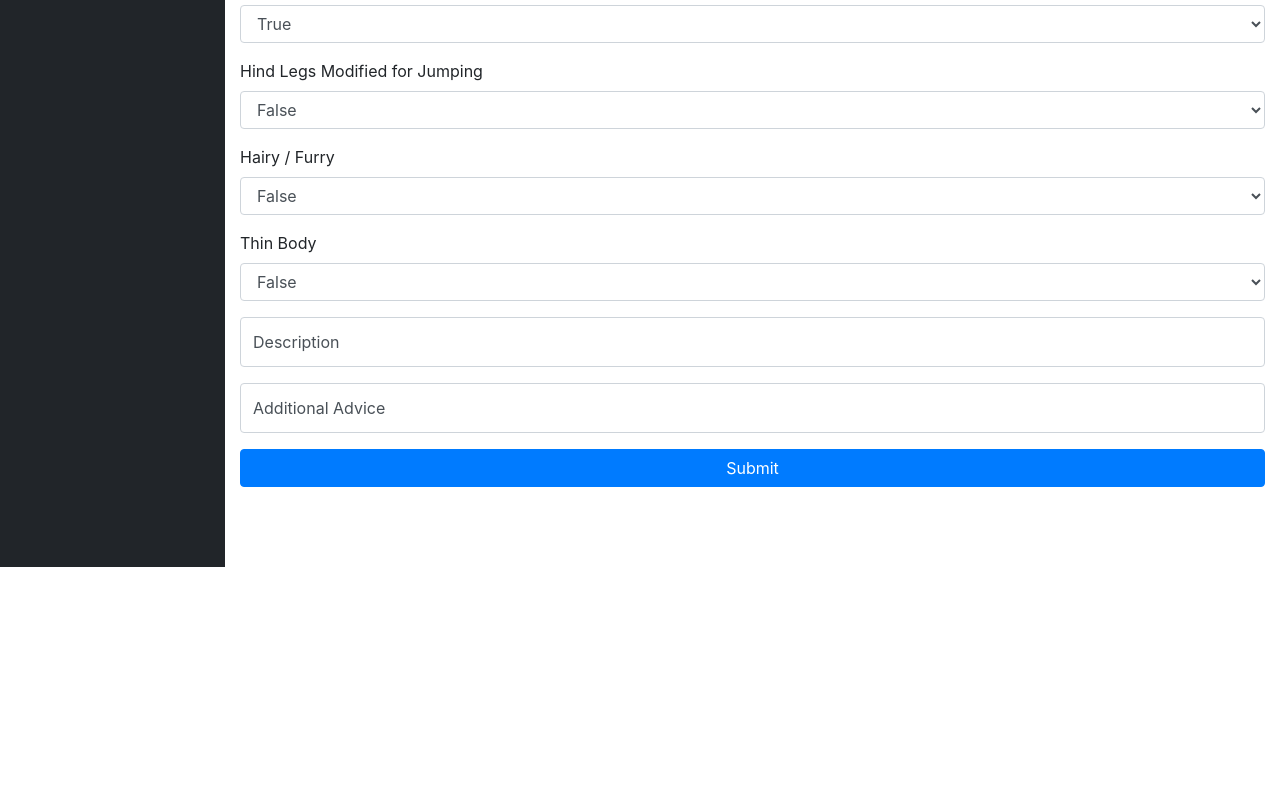
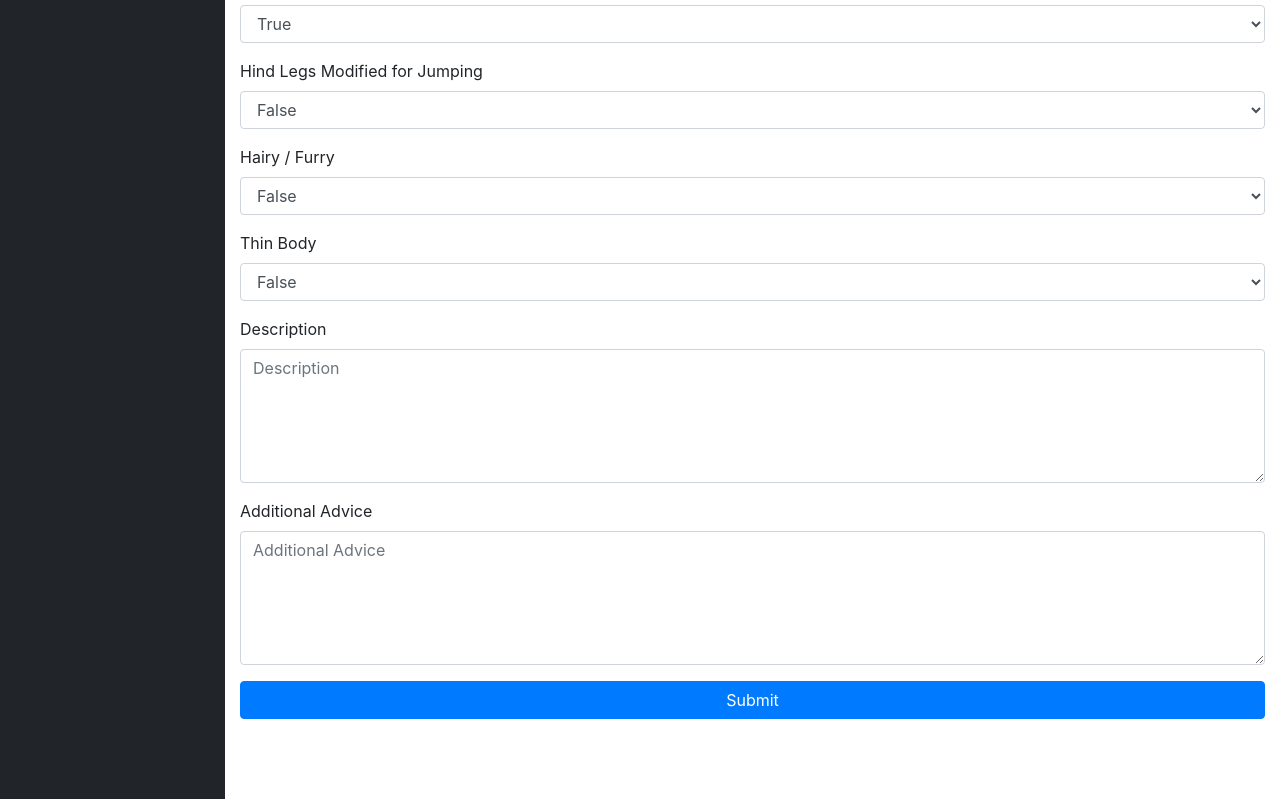
Before and after one commit to kr1spyK/COP4331C_Final_Project, a website with bundled scripts: page frontend/add.html in a window 1280 px wide. Shown: the part 793-1592 px from the top of the page. Before the commit the page ends 1360 px from the top, so only its background shows below. Built offline with nearby package versions, Linux system fonts and the light colour scheme.

Commit message:
frontend: fix description and additional advice

```diff
--- a/frontend/add.html
+++ b/frontend/add.html
@@ -219,19 +219,29 @@
 
                     <!-- description -->
                     <div class="form-group">
+                        <label for="description">Description</label>
+                        <textarea class="form-control" id="description" placeholder="Description" required="required" rows="5"></textarea>
+                    </div>
+
+                    <!-- <div class="form-group">
                         <div class="form-label-group">
                             <input type="text" id="description" class="form-control" placeholder="Description" required="required">
                             <label for="description">Description</label>
                         </div>
-                    </div>
+                    </div> -->
 
                     <!-- additional advice -->
                     <div class="form-group">
+                        <label for="additional_advice">Additional Advice</label>
+                        <textarea class="form-control" id="additional_advice" placeholder="Additional Advice" required="required" rows="5"></textarea>
+                    </div>
+
+                    <!-- <div class="form-group">
                         <div class="form-label-group">
                             <input type="text" id="additional_advice" class="form-control" placeholder="Additional Advice" required="required">
                             <label for="additional_advice">Additional Advice</label>
                         </div>
-                    </div>
+                    </div> -->
 
                     <!-- submit -->
                     <a class="btn btn-primary btn-block" href="#" onclick="addBug()">Submit</a>
```
Also changed, not shown: frontend/edit2.html (+12 -2 lines).
